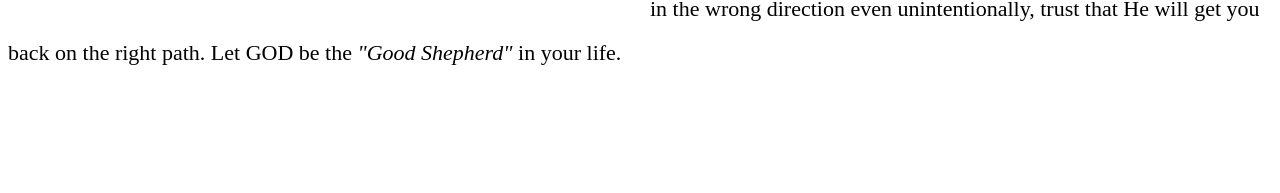
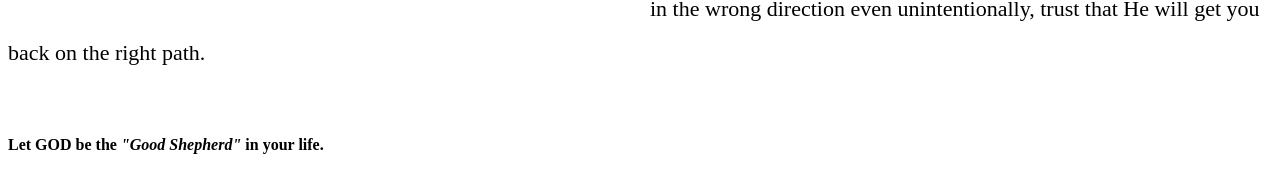
Before and after one commit to 7lele8/Todays-Word, a plain HTML site: page index.html in a window 1280 px wide. Shown: the part 607-800 px from the top of the page. Drawn offline with Linux system fonts and the light colour scheme.

Commit message:
Update index.html

```diff
--- a/index.html
+++ b/index.html
@@ -32,7 +32,8 @@
 
         <h1>Word of Encouragement: Let GOD Be Your Shepherd! </h1>
        <p> <img src="https://images.pexels.com/photos/747964/pexels-photo-747964.jpeg?auto=compress&cs=tinysrgb&dpr=2&h=650&w=940");>
-            <span class="first-letter">M</span>any times we think we have to be in control of everything, every outcome, every circumstance. But the truth is there are many things in our life that are out of our control. We don't know the end of our situations. Trying to control everything and feeling like you have to have it all figured out piles on unnecessary pressure to be something GOD did not call you to be. GOD knows everything and He knows how this situation is going to turn out. So take the pressure off by giving Him all the things that concern you that you feel like you have to work out. Let Him be your Shepherd. Let Him lead, guide, and direct you and if you happen to go in the wrong direction even unintentionally, trust that He will get you back on the right path. Let GOD be the <em>"Good Shepherd"</em> in your life.</p>
+            <span class="first-letter">M</span>any times we think we have to be in control of everything, every outcome, every circumstance. But the truth is there are many things in our life that are out of our control. We don't know the end of our situations. Trying to control everything and feeling like you have to have it all figured out piles on unnecessary pressure to be something GOD did not call you to be. GOD knows everything and He knows how this situation is going to turn out. So take the pressure off by giving Him all the things that concern you that you feel like you have to work out. Let Him be your Shepherd. Let Him lead, guide, and direct you and if you happen to go in the wrong direction even unintentionally, trust that He will get you back on the right path. </p><br>
+       <h4>Let GOD be the <em>"Good Shepherd"</em> in your life.</h4>
         </div>
     </body>
 </html>
```
